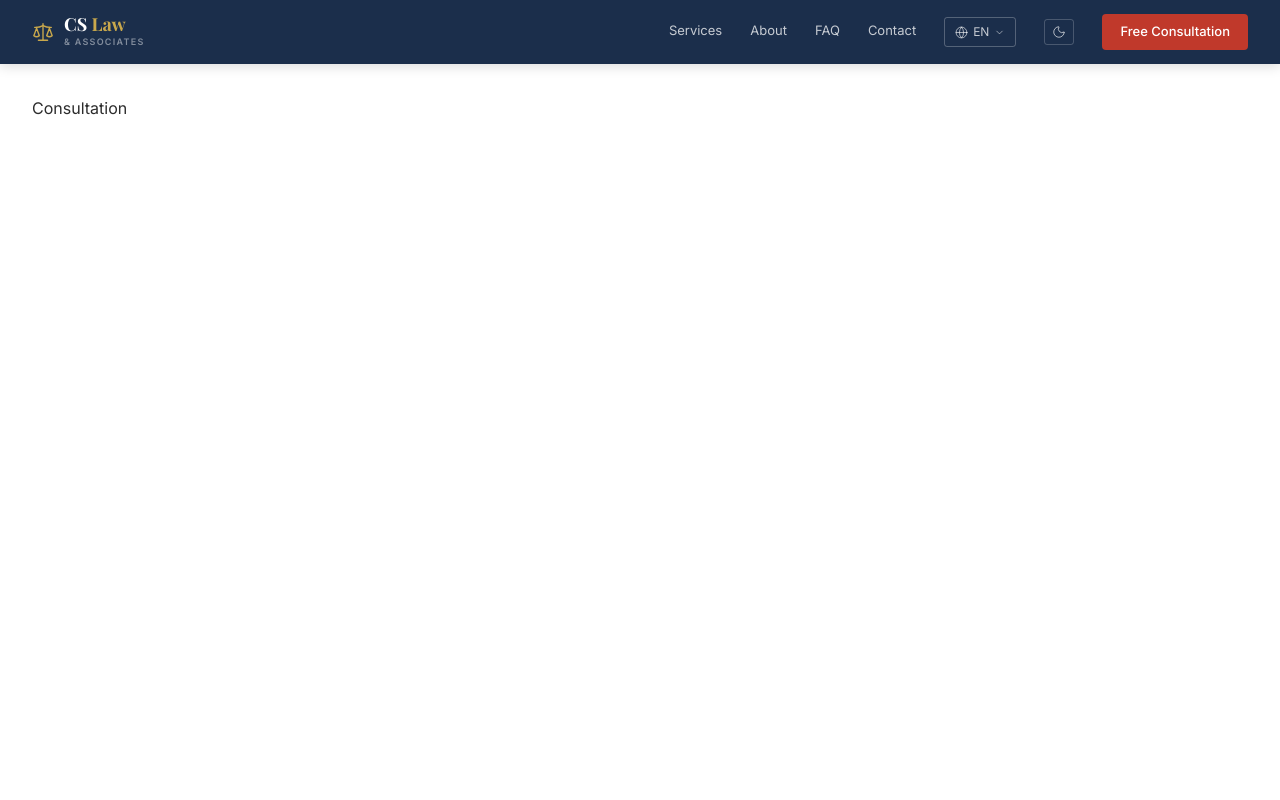
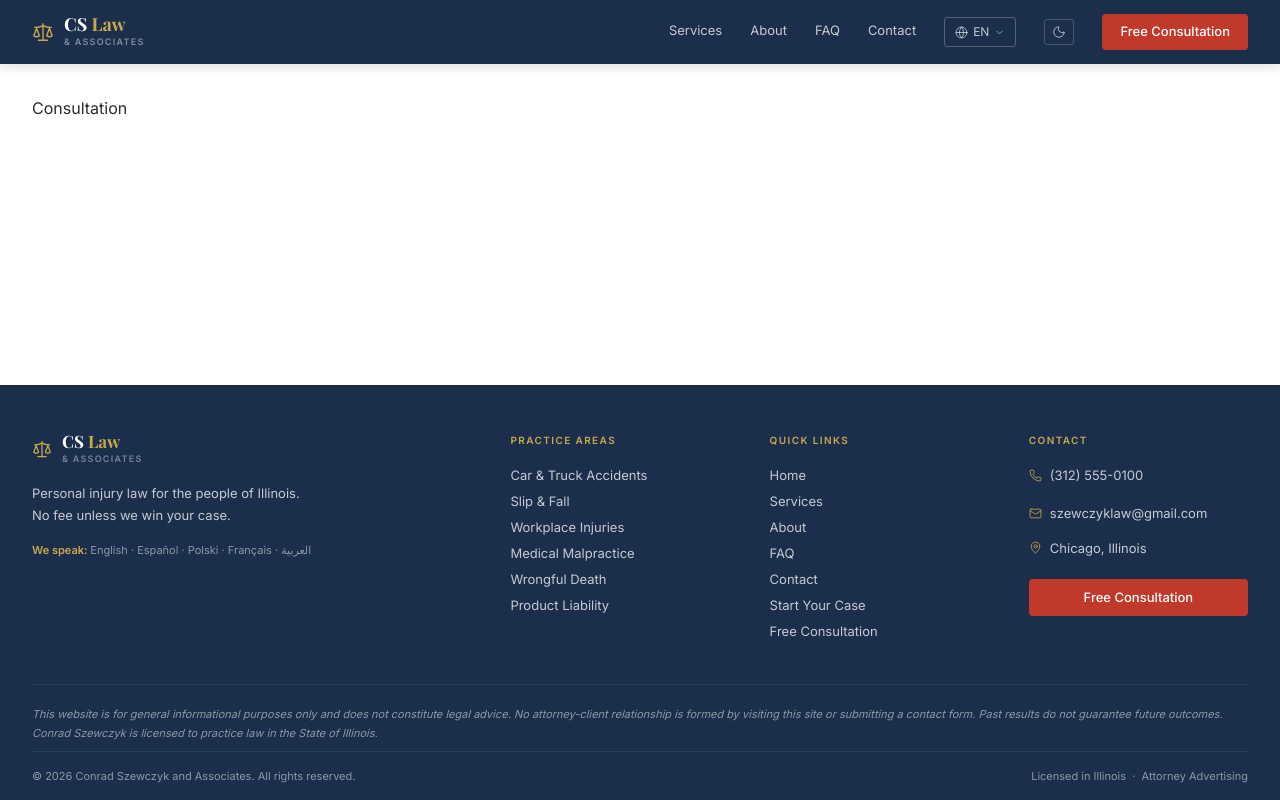
Before and after one commit to Forwardslash-development/szewczyk-law, a React (Vite) app: page /consultation in a window 1280 px wide. Built offline with nearby package versions, Linux system fonts and the light colour scheme.

Commit message:
feat: Footer component — four columns, disclaimer, dark mode aware

```diff
--- a/src/App.tsx
+++ b/src/App.tsx
@@ -1,5 +1,6 @@
 import { Routes, Route } from 'react-router-dom'
 import Nav from './components/layout/Nav'
+import Footer from './components/layout/Footer'
 import PageWrapper from './components/layout/PageWrapper'
 import useDarkMode from './hooks/useDarkMode'
 
@@ -15,8 +16,9 @@ export default function App() {
   const { isDark, toggle } = useDarkMode()
 
   return (
-    <>
+    <div style={{ minHeight: '100vh', display: 'flex', flexDirection: 'column' }}>
       <Nav isDark={isDark} onToggleDark={toggle} />
+      <div style={{ flex: 1 }}>
         <Routes>
           <Route path="/"             element={<Home />}         />
           <Route path="/services"     element={<Services />}     />
@@ -26,6 +28,8 @@ export default function App() {
           <Route path="/faq"          element={<FAQ />}          />
           <Route path="/consultation" element={<Consultation />} />
         </Routes>
-    </>
+      </div>
+      <Footer isDark={isDark} />
+    </div>
   )
 }
--- /dev/null
+++ b/src/components/layout/Footer.tsx
@@ -0,0 +1,241 @@
+import { NavLink } from 'react-router-dom'
+import { useTranslation } from 'react-i18next'
+import { Scale, Phone, Mail, MapPin } from 'lucide-react'
+import { SITE_MAX_WIDTH, SITE_PADDING } from '../../utils/layout'
+
+interface FooterProps {
+  isDark: boolean
+}
+
+export default function Footer({ isDark }: FooterProps) {
+  const { t } = useTranslation()
+
+  const bg          = isDark ? '#091220' : '#1B2E4B'
+  const borderColor = 'rgba(255,255,255,0.08)'
+  const mutedText   = 'rgba(255,255,255,0.5)'
+  const bodyText    = 'rgba(255,255,255,0.75)'
+
+  const linkStyle = {
+    fontFamily: 'Inter, sans-serif',
+    fontSize: '13px',
+    color: bodyText,
+    textDecoration: 'none',
+    lineHeight: '2',
+    display: 'block',
+    transition: 'color 0.15s',
+  }
+
+  const colHeadStyle = {
+    fontFamily: 'Inter, sans-serif',
+    fontSize: '10px',
+    fontWeight: 600 as const,
+    color: '#C9A84C',
+    letterSpacing: '0.14em',
+    textTransform: 'uppercase' as const,
+    marginBottom: '14px',
+  }
+
+  return (
+    <footer
+      role="contentinfo"
+      style={{
+        background: bg,
+        transition: 'background 0.2s',
+        marginTop: 'auto',
+      }}
+    >
+      {/* Main footer content */}
+      <div style={{
+        maxWidth: SITE_MAX_WIDTH,
+        margin: '0 auto',
+        padding: SITE_PADDING,
+      }}>
+        <div style={{
+          paddingTop: '48px',
+          paddingBottom: '40px',
+          display: 'grid',
+          gridTemplateColumns: '2fr 1fr 1fr 1fr',
+          gap: '40px',
+        }}
+        className="footer-grid"
+        >
+
+          {/* Column 1 — Brand */}
+          <div>
+            <NavLink
+              to="/"
+              style={{ textDecoration: 'none', display: 'inline-flex', alignItems: 'center', gap: '10px', marginBottom: '16px' }}
+            >
+              <Scale size={20} color="#C9A84C" strokeWidth={1.5} />
+              <div>
+                <div style={{
+                  fontFamily: 'Playfair Display, Georgia, serif',
+                  fontSize: '17px',
+                  fontWeight: 700,
+                  color: '#ffffff',
+                  lineHeight: 1,
+                }}>
+                  CS <span style={{ color: '#C9A84C' }}>Law</span>
+                </div>
+                <div style={{
+                  fontFamily: 'Inter, sans-serif',
+                  fontSize: '9px',
+                  fontWeight: 600,
+                  color: 'rgba(255,255,255,0.4)',
+                  letterSpacing: '0.14em',
+                  textTransform: 'uppercase',
+                  marginTop: '2px',
+                }}>
+                  & Associates
+                </div>
+              </div>
+            </NavLink>
+
+            <p style={{
+              fontFamily: 'Inter, sans-serif',
+              fontSize: '13px',
+              color: bodyText,
+              lineHeight: '1.7',
+              maxWidth: '280px',
+              marginBottom: '16px',
+            }}>
+              Personal injury law for the people of Illinois.
+              No fee unless we win your case.
+            </p>
+
+            {/* Languages */}
+            <div style={{
+              fontFamily: 'Inter, sans-serif',
+              fontSize: '11px',
+              color: mutedText,
+              lineHeight: '1.6',
+            }}>
+              <span style={{ color: '#C9A84C', fontWeight: 600 }}>We speak: </span>
+              English · Español · Polski · Français · العربية
+            </div>
+          </div>
+
+          {/* Column 2 — Practice Areas */}
+          <div>
+            <div style={colHeadStyle}>Practice Areas</div>
+            {[
+              'Car & Truck Accidents',
+              'Slip & Fall',
+              'Workplace Injuries',
+              'Medical Malpractice',
+              'Wrongful Death',
+              'Product Liability',
+            ].map(area => (
+              <NavLink key={area} to="/services" style={linkStyle}>{area}</NavLink>
+            ))}
+          </div>
+
+          {/* Column 3 — Quick Links */}
+          <div>
+            <div style={colHeadStyle}>Quick Links</div>
+            <NavLink to="/"            style={linkStyle}>{t('nav.home')}</NavLink>
+            <NavLink to="/services"    style={linkStyle}>{t('nav.services')}</NavLink>
+            <NavLink to="/about"       style={linkStyle}>{t('nav.about')}</NavLink>
+            <NavLink to="/faq"         style={linkStyle}>{t('nav.faq')}</NavLink>
+            <NavLink to="/contact"     style={linkStyle}>{t('nav.contact')}</NavLink>
+            <NavLink to="/intake"      style={linkStyle}>{t('nav.intake')}</NavLink>
+            <NavLink to="/consultation" style={linkStyle}>{t('nav.consultation')}</NavLink>
+          </div>
+
+          {/* Column 4 — Contact */}
+          <div>
+            <div style={colHeadStyle}>Contact</div>
+            <div style={{ display: 'flex', flexDirection: 'column', gap: '12px' }}>
+              <a href="tel:+13125550100" style={{ ...linkStyle, display: 'flex', alignItems: 'center', gap: '8px' }}>
+                <Phone size={13} color="#C9A84C" strokeWidth={1.5} />
+                (312) 555-0100
+              </a>
+              <a href="mailto:szewczyklaw@gmail.com" style={{ ...linkStyle, display: 'flex', alignItems: 'center', gap: '8px' }}>
+                <Mail size={13} color="#C9A84C" strokeWidth={1.5} />
+                szewczyklaw@gmail.com
+              </a>
+              <div style={{ display: 'flex', alignItems: 'flex-start', gap: '8px' }}>
+                <MapPin size={13} color="#C9A84C" strokeWidth={1.5} style={{ marginTop: '3px', flexShrink: 0 }} />
+                <span style={{ fontFamily: 'Inter, sans-serif', fontSize: '13px', color: bodyText, lineHeight: '1.6' }}>
+                  Chicago, Illinois
+                </span>
+              </div>
+
+              <NavLink
+                to="/consultation"
+                style={{
+                  display: 'inline-block',
+                  marginTop: '8px',
+                  fontFamily: 'Inter, sans-serif',
+                  fontSize: '13px',
+                  fontWeight: 500,
+                  background: '#C0392B',
+                  color: '#ffffff',
+                  padding: '9px 18px',
+                  borderRadius: '4px',
+                  textDecoration: 'none',
+                  textAlign: 'center' as const,
+                }}
+              >
+                Free Consultation
+              </NavLink>
+            </div>
+          </div>
+        </div>
+
+        {/* Divider */}
+        <div style={{ borderTop: `1px solid ${borderColor}` }} />
+
+        {/* Disclaimer */}
+        <div style={{ padding: '20px 0 8px' }}>
+          <p style={{
+            fontFamily: 'Inter, sans-serif',
+            fontSize: '11px',
+            color: mutedText,
+            lineHeight: '1.7',
+            fontStyle: 'italic',
+          }}>
+            This website is for general informational purposes only and does not constitute legal advice.
+            No attorney-client relationship is formed by visiting this site or submitting a contact form.
+            Past results do not guarantee future outcomes. Conrad Szewczyk is licensed to practice law
+            in the State of Illinois.
+          </p>
+        </div>
+
+        {/* Divider */}
+        <div style={{ borderTop: `1px solid ${borderColor}` }} />
+
+        {/* Bottom bar */}
+        <div style={{
+          padding: '16px 0',
+          display: 'flex',
+          alignItems: 'center',
+          justifyContent: 'space-between',
+          flexWrap: 'wrap' as const,
+          gap: '8px',
+        }}>
+          <span style={{ fontFamily: 'Inter, sans-serif', fontSize: '11px', color: mutedText }}>
+            © {new Date().getFullYear()} Conrad Szewczyk and Associates. All rights reserved.
+          </span>
+          <span style={{ fontFamily: 'Inter, sans-serif', fontSize: '11px', color: mutedText }}>
+            Licensed in Illinois &nbsp;·&nbsp; Attorney Advertising
+          </span>
+        </div>
+      </div>
+
+      {/* Responsive styles */}
+      <style>{`
+        @media (max-width: 900px) {
+          .footer-grid {
+            grid-template-columns: 1fr 1fr !important;
+          }
+        }
+        @media (max-width: 560px) {
+          .footer-grid {
+            grid-template-columns: 1fr !important;
+          }
+        }
+      `}</style>
+    </footer>
+  )
+}
```
Lines whose indentation alone changed are shown as unchanged.
